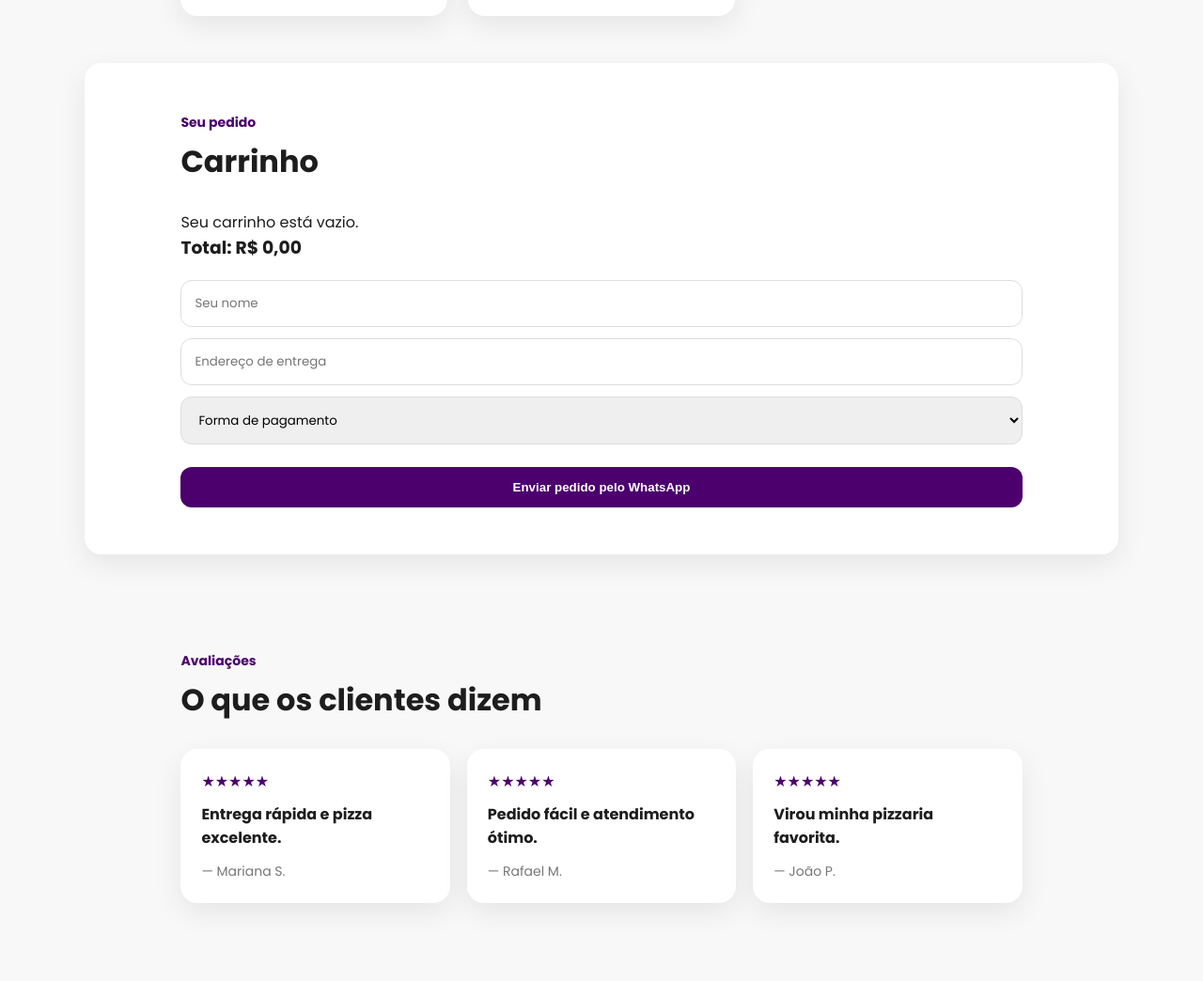
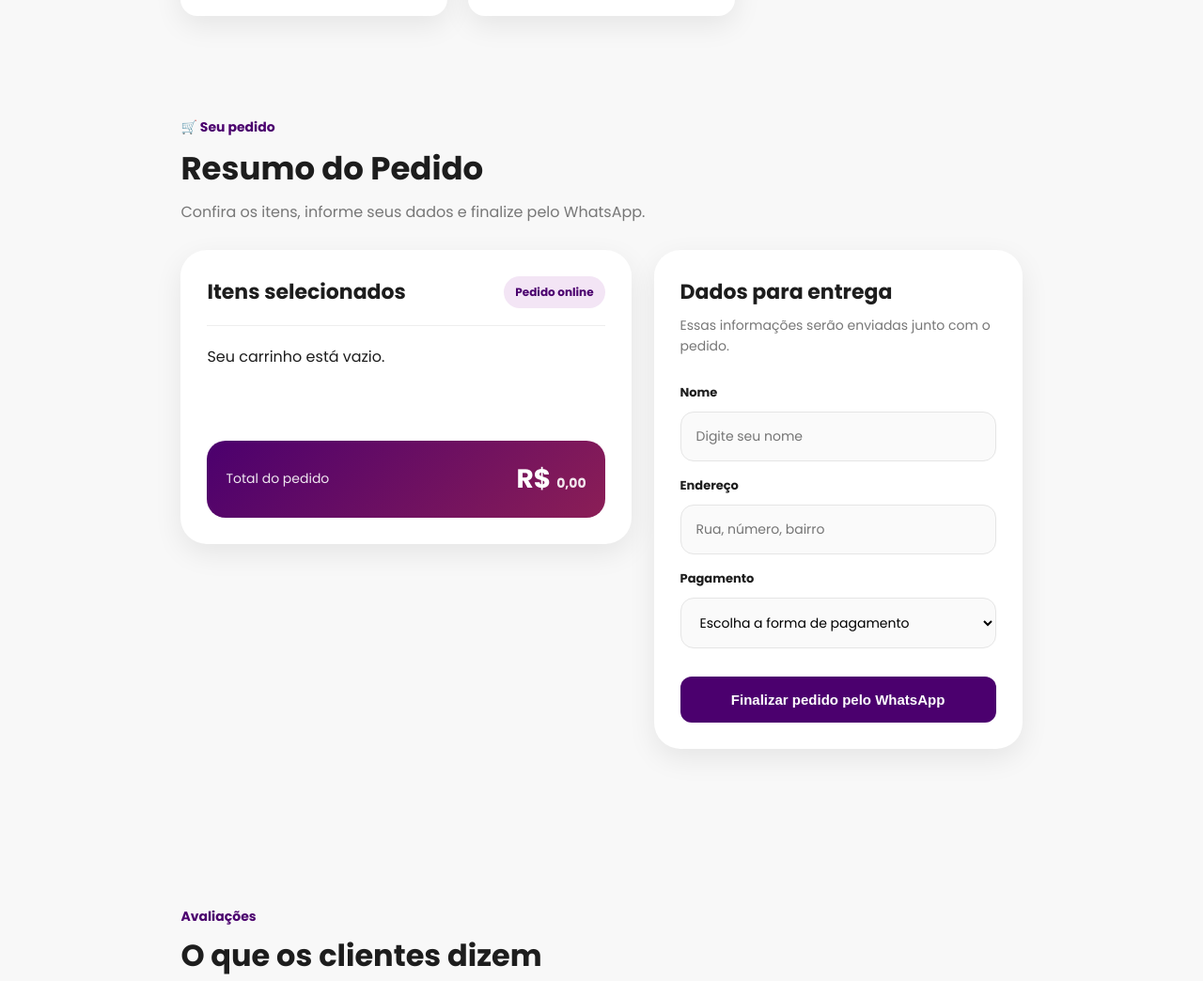
Before and after one commit to bruunovsanttos/outlet-store, a plain HTML site: page index.html in a window 1280 px wide. Shown: the part 2953-3997 px from the top of the page at 94% size. Drawn offline with Linux system fonts and the light colour scheme.

Commit message:
ajustando carrinho deixando ele mais moderno

```diff
--- a/css/style.css
+++ b/css/style.css
@@ -325,6 +325,13 @@ a {
 .footer-bottom {
   flex-direction: column;
 }
+.cart-layout {
+  grid-template-columns: 1fr;
+}
+
+.cart-section {
+  padding: 45px 6%;
+}
 }
 
 .categories,
@@ -606,6 +613,29 @@ a {
   .hero-image img {
     max-width: 360px;
   }
+  .cart-section {
+  padding: 40px 5%;
+}
+
+.cart-summary-card,
+.checkout-card {
+  padding: 22px;
+  border-radius: 22px;
+}
+
+.cart-summary-top {
+  flex-direction: column;
+  align-items: flex-start;
+}
+
+.cart-total-box {
+  flex-direction: column;
+  align-items: flex-start;
+}
+
+.cart-total-box strong {
+  font-size: 26px;
+}
 }
 
   .promo-banner {
@@ -830,3 +860,177 @@ a {
 .floating-whatsapp:hover {
   transform: scale(1.08);
 }
+.cart-section {
+  max-width: 1100px;
+  margin: 0 auto 60px;
+  padding: 55px 8%;
+  background: transparent;
+  box-shadow: none;
+}
+
+.cart-header {
+  margin-bottom: 28px;
+}
+
+.cart-label {
+  display: inline-block;
+  color: var(--primary-color);
+  font-weight: 700;
+  font-size: 14px;
+  margin-bottom: 8px;
+}
+
+.cart-header h2 {
+  font-size: 34px;
+  margin-bottom: 8px;
+}
+
+.cart-header p {
+  color: var(--gray-color);
+  max-width: 520px;
+}
+
+.cart-layout {
+  display: grid;
+  grid-template-columns: 1.1fr 0.9fr;
+  gap: 24px;
+  align-items: start;
+}
+
+.cart-summary-card,
+.checkout-card {
+  background: var(--white-color);
+  border-radius: 28px;
+  box-shadow: var(--shadow);
+  padding: 28px;
+}
+
+.cart-summary-top {
+  display: flex;
+  align-items: center;
+  justify-content: space-between;
+  gap: 16px;
+  margin-bottom: 20px;
+  padding-bottom: 18px;
+  border-bottom: 1px solid #eee;
+}
+
+.cart-summary-top h3,
+.checkout-card h3 {
+  font-size: 22px;
+}
+
+.cart-summary-top span {
+  background: var(--secondary-color);
+  color: var(--primary-color);
+  padding: 8px 12px;
+  border-radius: 999px;
+  font-size: 12px;
+  font-weight: 700;
+}
+
+.cart-items-list {
+  min-height: 80px;
+}
+
+.cart-total-box {
+  margin-top: 22px;
+  padding: 20px;
+  border-radius: 20px;
+  background: linear-gradient(135deg, var(--primary-color), #8b1e56);
+  color: var(--white-color);
+  display: flex;
+  align-items: center;
+  justify-content: space-between;
+  gap: 16px;
+}
+
+.cart-total-box span {
+  font-size: 14px;
+  opacity: 0.9;
+}
+
+.cart-total-box strong {
+  font-size: 28px;
+}
+
+.checkout-card > p {
+  color: var(--gray-color);
+  font-size: 14px;
+  line-height: 1.6;
+  margin: 8px 0 22px;
+}
+
+.checkout-form {
+  display: grid;
+  gap: 10px;
+  margin-top: 0;
+}
+
+.checkout-form label {
+  font-size: 13px;
+  font-weight: 700;
+  color: var(--dark-color);
+  margin-top: 6px;
+}
+
+.checkout-form input,
+.checkout-form select {
+  width: 100%;
+  padding: 15px 16px;
+  border: 1px solid #e5e5e5;
+  border-radius: 14px;
+  font-family: inherit;
+  font-size: 14px;
+  outline: none;
+  background: #fafafa;
+  transition: 0.2s ease;
+}
+
+.checkout-form input:focus,
+.checkout-form select:focus {
+  border-color: var(--primary-color);
+  background: var(--white-color);
+  box-shadow: 0 0 0 4px rgba(91, 0, 122, 0.08);
+}
+
+.checkout-button {
+  width: 100%;
+  margin-top: 10px;
+  padding: 16px 18px;
+  font-size: 15px;
+}
+
+.cart-item {
+  background: #fafafa;
+  padding: 16px;
+  border-radius: 18px;
+  margin-bottom: 12px;
+  display: flex;
+  justify-content: space-between;
+  align-items: center;
+  gap: 14px;
+  border: 1px solid #f0f0f0;
+}
+
+.cart-item strong {
+  font-size: 15px;
+}
+
+.cart-item p {
+  color: var(--gray-color);
+  font-size: 13px;
+  margin-top: 4px;
+}
+
+.quantity-controls button {
+  min-width: 34px;
+  height: 34px;
+  padding: 0 10px;
+  border-radius: 10px;
+  font-weight: 700;
+}
+
+.quantity-controls span {
+  font-weight: 700;
+}
--- a/index.html
+++ b/index.html
@@ -116,23 +116,45 @@
     </section>
 
     <section id="carrinho" class="cart-section">
-      <div class="section-title">
-        <span>Seu pedido</span>
-        <h2>Carrinho</h2>
+        <div class="cart-header">
+            <div>
+            <span class="cart-label">🛒 Seu pedido</span>
+            <h2>Resumo do Pedido</h2>
+            <p>Confira os itens, informe seus dados e finalize pelo WhatsApp.</p>
+            </div>
         </div>
 
-      <div id="cart-items">
+        <div class="cart-layout">
+            <div class="cart-summary-card">
+                <div class="cart-summary-top">
+                    <h3>Itens selecionados</h3>
+                    <span>Pedido online</span>
+                </div>
+
+                <div id="cart-items" class="cart-items-list">
                     <p>Seu carrinho está vazio.</p>
                 </div>
 
-      <h3>Total: R$ <span id="cart-total">0,00</span></h3>
+                <div class="cart-total-box">
+                    <span>Total do pedido</span>
+                    <strong>R$ <span id="cart-total">0,00</span></strong>
+                </div>
+            </div>
+
+        <div class="checkout-card">
+            <h3>Dados para entrega</h3>
+            <p>Essas informações serão enviadas junto com o pedido.</p>
 
                 <div class="checkout-form">
-        <input type="text" id="customer-name" placeholder="Seu nome" required>
-        <input type="text" id="customer-address" placeholder="Endereço de entrega" required>
+                    <label for="customer-name">Nome</label>
+                    <input type="text" id="customer-name" placeholder="Digite seu nome" required>
 
+                    <label for="customer-address">Endereço</label>
+                    <input type="text" id="customer-address" placeholder="Rua, número, bairro" required>
+
+                    <label for="payment-method">Pagamento</label>
                     <select id="payment-method" required>
-          <option value="">Forma de pagamento</option>
+                        <option value="">Escolha a forma de pagamento</option>
                         <option value="Pix">Pix</option>
                         <option value="Cartão">Cartão</option>
                         <option value="Dinheiro">Dinheiro</option>
@@ -140,7 +162,11 @@
 
                     <p id="checkout-message" class="checkout-message"></p>
 
-        <button id="send-order" class="btn">Enviar pedido pelo WhatsApp</button>
+                    <button id="send-order" class="btn checkout-button">
+                        Finalizar pedido pelo WhatsApp
+                    </button>
+                </div>
+            </div>
         </div>
     </section>
 
```
Lines whose indentation alone changed are shown as unchanged.
